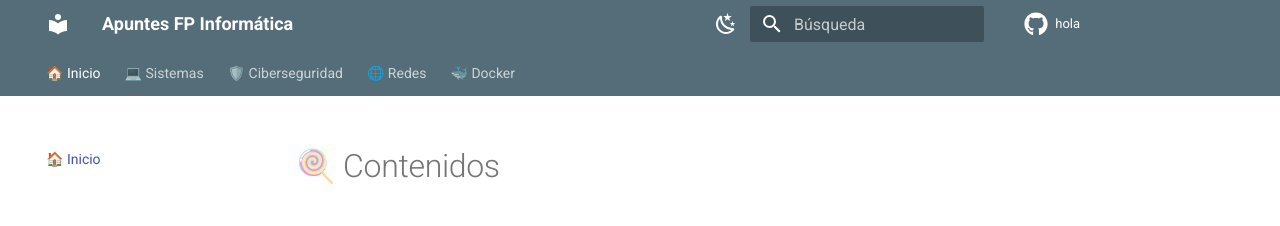
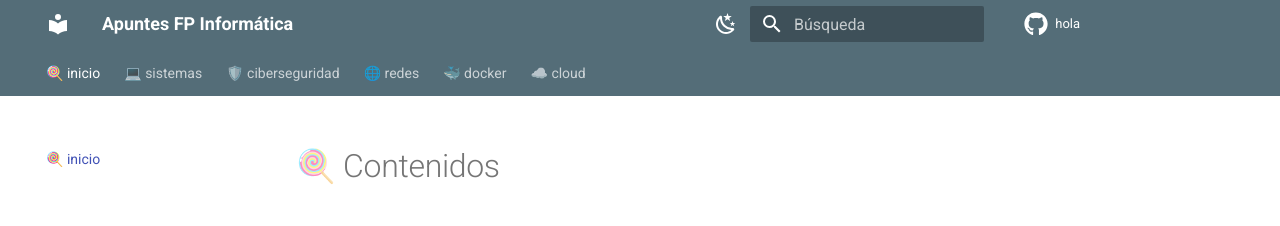
Before and after one commit to fcuadradoa01/hola, an MkDocs documentation site: the page built from docs/index.md, in a window 1280 px wide. Shown: the top 226 px of the page. Built offline with MkDocs 1.6.1 and Material for MkDocs 9.7.7, drawn with Linux system fonts in a browser that asks for light colours; comment, search, counter and statistics services are not loaded.

Commit message:
Refactor navigation labels and add cloud entry
Updated navigation entries in mkdocs.yml to use lowercase labels and added a new entry for cloud.

```diff
--- a/mkdocs.yml
+++ b/mkdocs.yml
@@ -58,12 +58,14 @@ markdown_extensions:
       emoji_generator: !!python/name:materialx.emoji.to_svg
 
 nav:
-  - 🏠 Inicio: index.md
+  - 🍭 inicio: index.md
 
-  - 💻 Sistemas: sistemas/index.md
+  - 💻 sistemas: sistemas/index.md
 
-  - 🛡️ Ciberseguridad: ciberseguridad/index.md
+  - 🛡️ ciberseguridad: ciberseguridad/index.md
 
-  - 🌐 Redes: redes/index.md
+  - 🌐 redes: redes/index.md
 
-  - 🐳 Docker: docker/index.md
+  - 🐳 docker: docker/index.md
+
+  - ☁️ cloud: cloud/index.md
```
